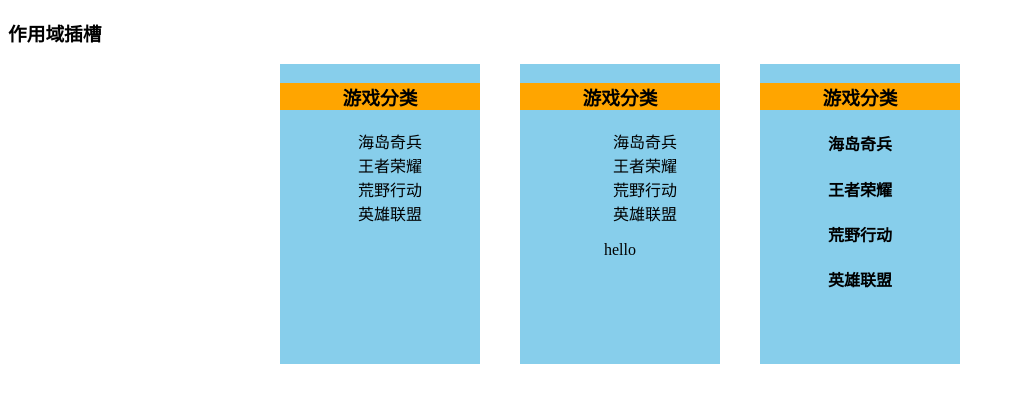
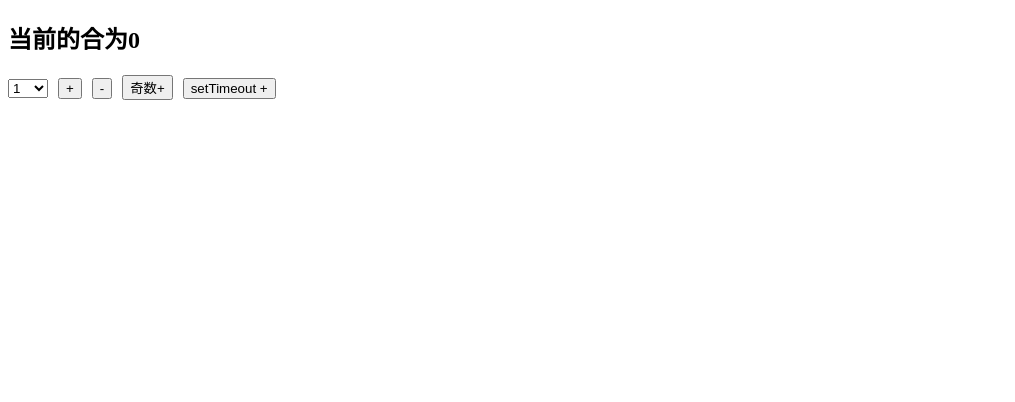
Before and after one commit to sweet-potatos/vue-study, a Vue app: page / in a window 1280 px wide. Shown: the top 402 px of the page, without its empty margins (0-1015 px from the left). Built offline with nearby package versions, Linux system fonts and the light colour scheme.

Commit message:
feat: 添加vuex(3.x版本)简易加减demo

```diff
--- a/package.json
+++ b/package.json
@@ -15,7 +15,8 @@
     "less-loader": "^7.3.0",
     "nanoid": "^3.1.30",
     "pubsub-js": "^1.9.4",
-    "vue": "^2.6.11"
+    "vue": "^2.6.11",
+    "vuex": "^3.6.2"
   },
   "devDependencies": {
     "@vue/cli-plugin-babel": "~4.5.0",
--- a/src/App.vue
+++ b/src/App.vue
@@ -1,16 +1,16 @@
 <template>
   <div id="app">
-    <ScopeSlotDemo />
+    <AddCountDemo />
   </div>
 </template>
 
 <script>
-import ScopeSlotDemo from './study/slotDemo/ScopeSlotDemo'
+import AddCountDemo from './vuexStudy/AddCountDemo'
 
 export default {
   name: 'App',
   components: {
-    ScopeSlotDemo
+    AddCountDemo
   }
 }
 </script>
--- a/src/main.js
+++ b/src/main.js
@@ -1,5 +1,6 @@
 import Vue from 'vue'
 import App from './App.vue'
+import store from './store'
 
 // import plugin from './utils/plugin'
 
@@ -11,5 +12,6 @@
   beforeCreate() {
     Vue.prototype.$bus = this
   },
-  render: h => h(App)
+  render: h => h(App),
+  store
 }).$mount('#app')
--- /dev/null
+++ b/src/store/index.js
@@ -0,0 +1,42 @@
+import Vue from 'vue'
+import Vuex from 'vuex'
+Vue.use(Vuex)
+
+const state = {
+  sum: 0
+}
+
+const actions = {
+  incrementOdd(context, count) {
+    const { state: { sum = 0 }} = context
+    if (sum % 2) {
+      context.commit('INCREMENT', count)
+    } else {
+      console.log('偶数不加')
+    }
+  },
+  incrementWait(context, count) {
+    setTimeout(() => {
+      context.commit('INCREMENT', count)
+    }, 1000)
+  }
+}
+
+const mutations = {
+  INCREMENT(state, count) {
+    const { sum } = state
+    state.sum = sum + count
+  },
+  DECREMENT(state, count) {
+    const { sum } = state
+    state.sum = sum - count
+  }
+}
+
+const store = new Vuex.Store({
+  state,
+  actions,
+  mutations
+})
+
+export default store
--- /dev/null
+++ b/src/vuexStudy/AddCountDemo.vue
@@ -0,0 +1,48 @@
+<template>
+  <div>
+    <h2>当前的合为{{ $store.state.sum }}</h2>
+    <select v-model="count">
+      <option :value="1">1</option>
+      <option :value="2">2</option>
+      <option :value="3">3</option>
+    </select>
+    <button @click="increment">+</button>
+    <button @click="decrement">-</button>
+    <button @click="incrementOdd">奇数+</button>
+    <button @click="incrementWait">setTimeout +</button>
+  </div>
+</template>
+
+<script>
+export default {
+  name: 'AddCountDemo',
+  data() {
+    return {
+      count: 1
+    }
+  },
+  methods: {
+    increment() {
+      this.$store.commit('INCREMENT', this.count)
+    },
+    decrement() {
+      this.$store.commit('DECREMENT', this.count)
+    },
+    incrementOdd() {
+      this.$store.dispatch('incrementOdd', this.count)
+    },
+    incrementWait() {
+      this.$store.dispatch('incrementWait', this.count)
+    }
+  }
+}
+</script>
+
+<style scoped>
+select {
+  width: 40px;
+}
+button {
+  margin-left: 10px;
+}
+</style>
```
Also changed, not shown: 1 other file (tests, documents, lock files or other folders).
